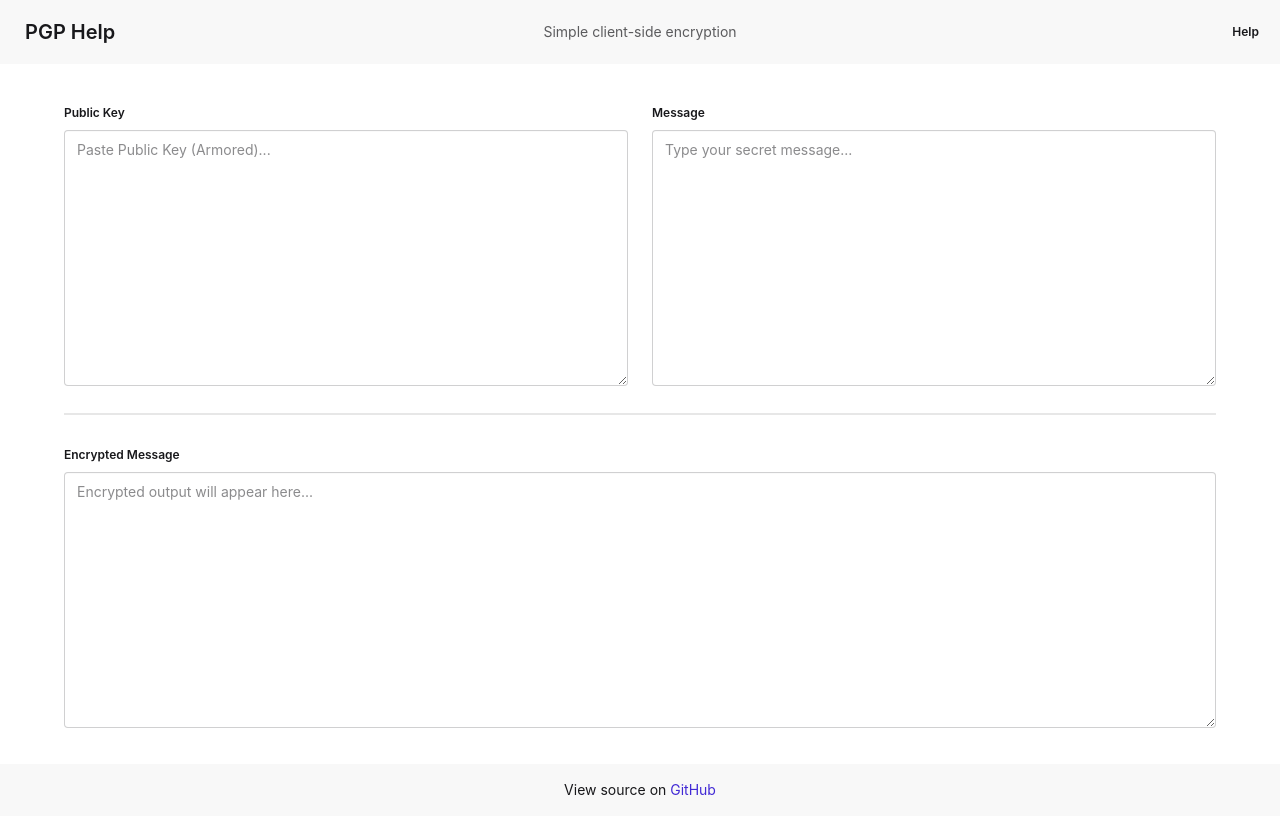
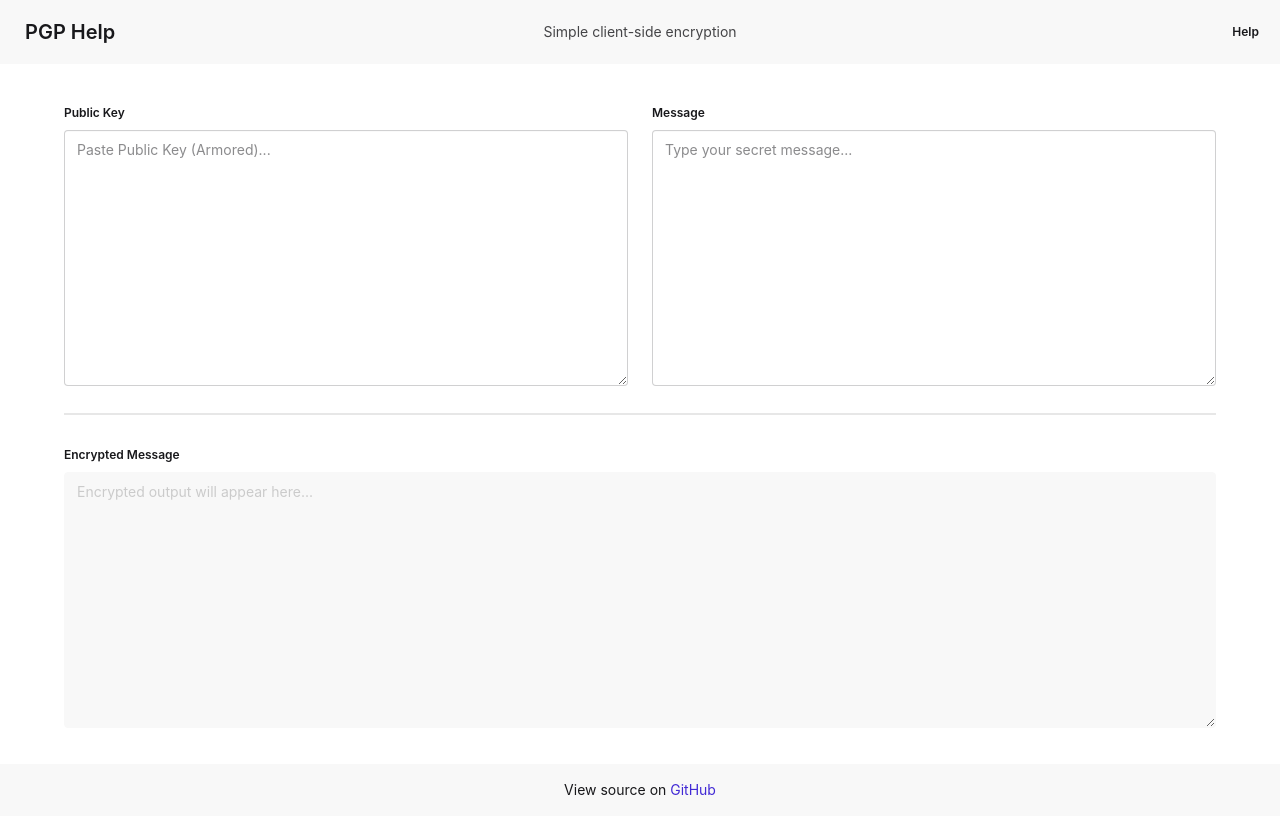
Before and after one commit to pgp-help/pgp.help, a Svelte app: page / in a window 1280 px wide. Built offline with nearby package versions, Linux system fonts and the light colour scheme.

Commit message:
Styling.

```diff
--- a/src/App.svelte
+++ b/src/App.svelte
@@ -60,6 +60,7 @@
 			class="textarea textarea-bordered w-full h-64"
 			value={output}
 			readonly
+			disabled
 			placeholder="Encrypted output will appear here..."
 			aria-busy={isEncrypting}
 		></textarea>
--- a/src/Layout.svelte
+++ b/src/Layout.svelte
@@ -4,7 +4,7 @@
 			<a class="btn btn-ghost text-xl" href="/">PGP Help</a>
 		</div>
 		<div class="navbar-center hidden sm:flex">
-			<p class="text-sm text-base-content/70">Simple client-side encryption</p>
+			<p class="text-sm opacity-80">Simple client-side encryption</p>
 		</div>
 		<div class="navbar-end">
 			<a class="btn btn-ghost btn-sm" href="https://pgp.help" target="_blank" rel="noopener">
--- a/src/app.css
+++ b/src/app.css
@@ -6,10 +6,11 @@
 	themes:
 		light --default,
 		dark --prefersdark,
-		cupcake,
+		lofi,
 		dracula,
 		nord,
-		cyberpunk;
+		bumblebee,
+		garden;
 }
 
 /*
```
